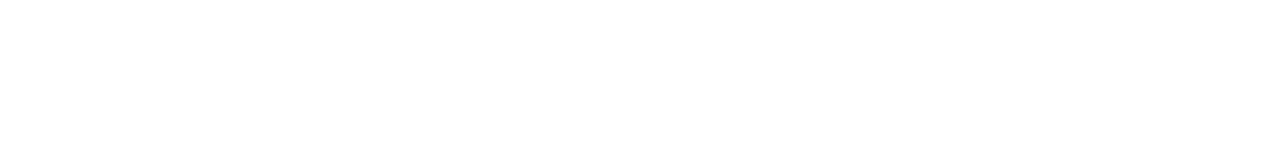
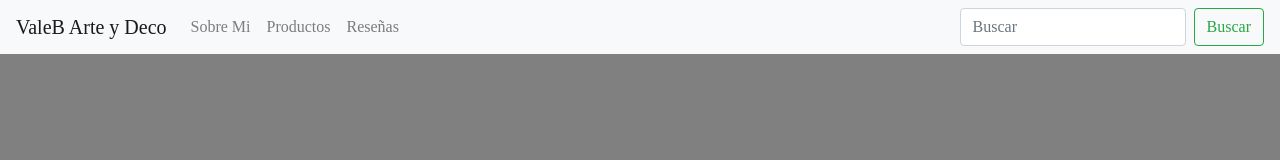
Before and after one commit to jeronimoetchegaray/PF-Etchegaray-Jeronimo, a plain HTML site: page pages/Sobremi.html in a window 1280 px wide. Drawn offline with nearby package versions, Linux system fonts and the light colour scheme.

Commit message:
comienzo de segunda pagina

```diff
--- a/css/estilos.css
+++ b/css/estilos.css
@@ -147,5 +147,7 @@ footer {
 body {
     background-color: gray;
 }
-h2 { color: black;
+
+h2 {
+    color: black;
 }
--- a/index.html
+++ b/index.html
@@ -8,6 +8,7 @@
     <link rel="stylesheet" href="https://cdn.jsdelivr.net/npm/bootstrap@4.6.2/dist/css/bootstrap.min.css"
         integrity="sha384-xOolHFLEh07PJGoPkLv1IbcEPTNtaed2xpHsD9ESMhqIYd0nLMwNLD69Npy4HI+N" crossorigin="anonymous">
     <link rel="stylesheet" href="./css/estilos.css">
+    <link rel="Sobremi" href="./pages/Sobremi.html">
     <title>Preentrega</title>
 
 </head>
@@ -23,7 +24,7 @@
             <ul class="navbar-nav mr-auto">
 
                 <li class="nav-item">
-                    <a class="nav-link" href="#">Sobre Mi</a>
+                    <a class="nav-link" href="./pages/Sobremi.html">Sobre Mi</a>
                 </li>
 
                 <li class="nav-item">
@@ -128,20 +129,9 @@
 
                 </div>
             </div>
-
-
-
         </div>
 
-
-
     </main>
-
-
-
-
-
-
 
 
     <script src="https://cdn.jsdelivr.net/npm/jquery@3.5.1/dist/jquery.slim.min.js"
--- a/pages/Sobremi.html
+++ b/pages/Sobremi.html
@@ -0,0 +1,48 @@
+<!DOCTYPE html>
+<html lang="es">
+
+<head>
+    <meta charset="UTF-8">
+    <meta http-equiv="X-UA-Compatible" content="IE=edge">
+    <meta name="viewport" content="width=device-width, initial-scale=1.0">
+    <link rel="stylesheet" href="https://cdn.jsdelivr.net/npm/bootstrap@4.6.2/dist/css/bootstrap.min.css"
+        integrity="sha384-xOolHFLEh07PJGoPkLv1IbcEPTNtaed2xpHsD9ESMhqIYd0nLMwNLD69Npy4HI+N" crossorigin="anonymous">
+    <link rel="stylesheet" href="../css/estilos.css">
+    <title>SobreMi</title>
+
+</head>
+<header>
+    <nav class="navbar navbar-expand-lg navbar-light bg-light">
+        <a class="navbar-brand" href="../index.html">ValeB Arte y Deco</a>
+        <button class="navbar-toggler" type="button" data-toggle="collapse" data-target="#navbarSupportedContent"
+            aria-controls="navbarSupportedContent" aria-expanded="false" aria-label="Toggle navigation">
+            <span class="navbar-toggler-icon"></span>
+        </button>
+
+        <div class="collapse navbar-collapse" id="navbarSupportedContent">
+            <ul class="navbar-nav mr-auto">
+
+                <li class="nav-item">
+                    <a class="nav-link" href="#">Sobre Mi</a>
+                </li>
+
+                <li class="nav-item">
+                    <a class="nav-link ">Productos</a>
+                </li>
+                <li class="nav-item">
+                    <a class="nav-link ">Reseñas</a>
+                </li>
+            </ul>
+            <form class="form-inline my-2 my-lg-0">
+                <input class="form-control mr-sm-2" type="search" placeholder="Buscar" aria-label="Search">
+                <button class="btn btn-outline-success my-2 my-sm-0" type="submit">Buscar</button>
+            </form>
+        </div>
+    </nav>
+</header>
+
+<body>
+
+</body>
+
+</html>
```
